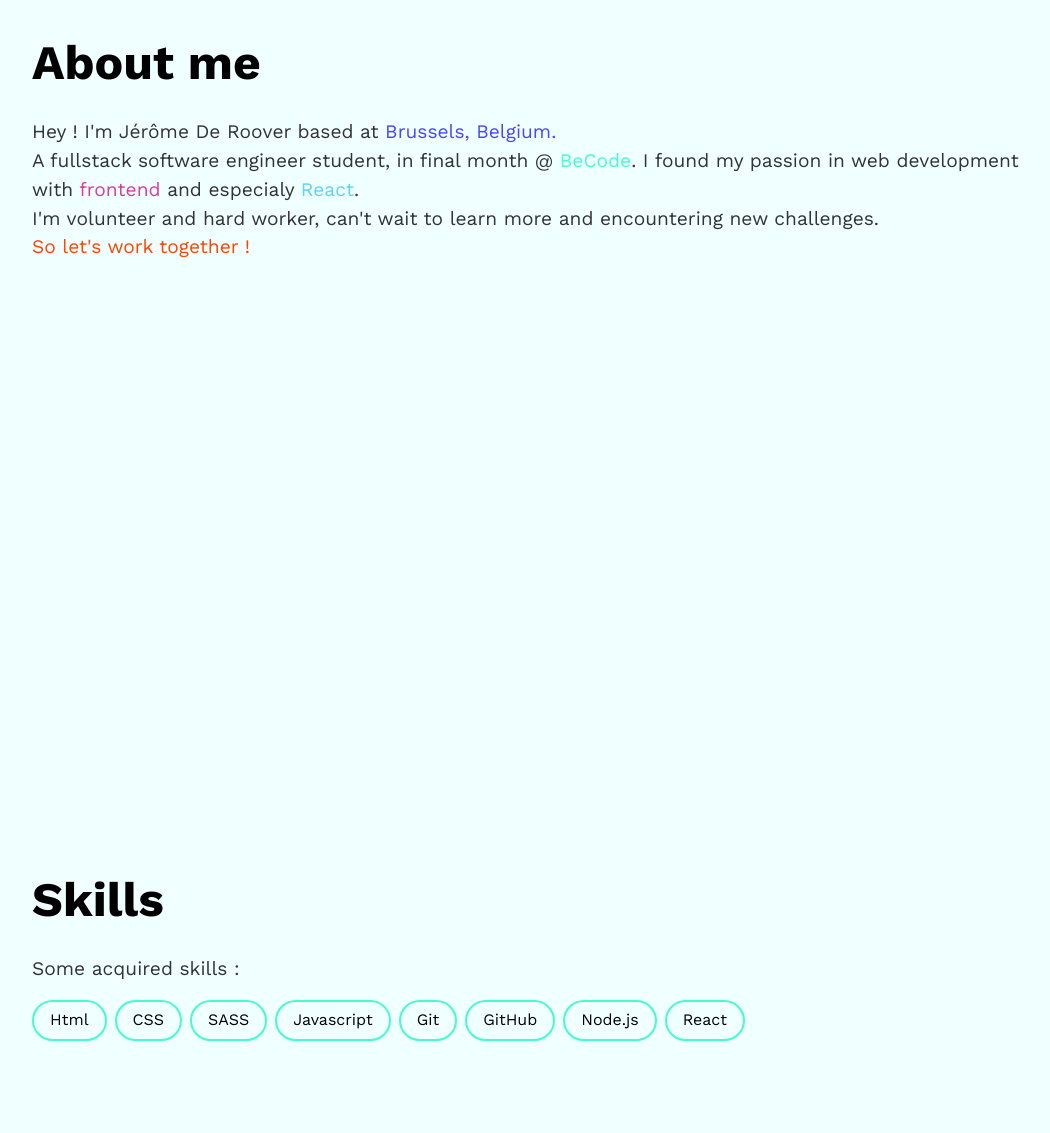
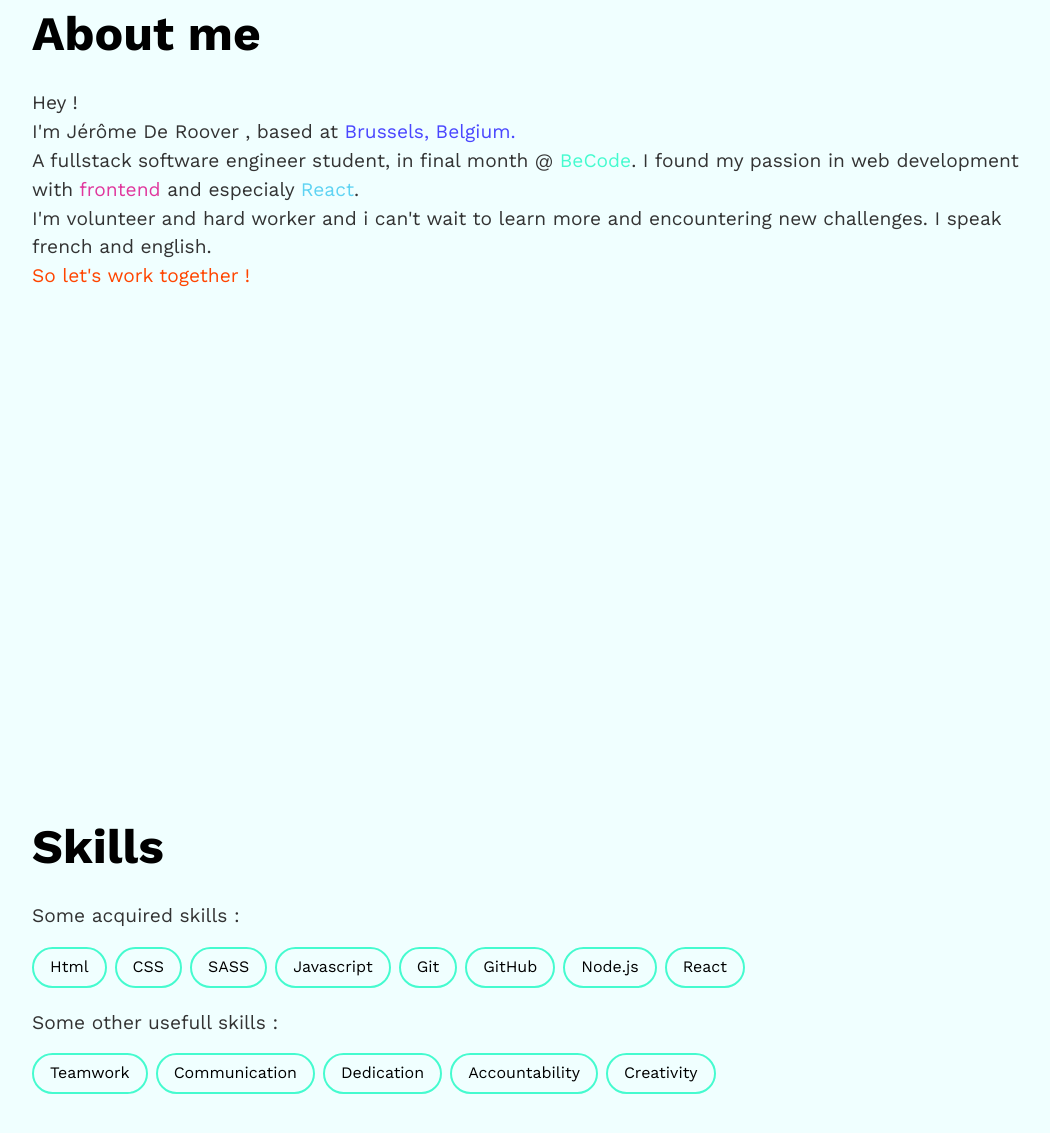
Before and after one commit to DeRooverJerome/Portfolio-final, a plain HTML site: page index.html in a window 1280 px wide. Shown: the part 1045-2178 px from the top of the page, without its empty margins (124-1174 px from the left). Drawn offline with nearby package versions, Linux system fonts and the light colour scheme.

Commit message:
adding some infos

```diff
--- a/index.html
+++ b/index.html
@@ -31,15 +31,16 @@
         <div>
             <h3>About me</h3>
             <div class="texts">
-                <p>Hey ! I'm Jérôme De Roover based at <span class="location">Brussels, Belgium.</span><br> A fullstack
+                <p>Hey ! <br>I'm Jérôme De Roover , based at <span class="location">Brussels, Belgium.</span><br> A
+                    fullstack
                     software engineer student, in
                     final month @ <span class="becode"><a href="https://www.becode.org/" target="_blank"
                             rel="noopener noreferrer"></a>BeCode</span>. I
                     found my
                     passion in web development with <span class="frontend">frontend</span> and especialy <span
                         class="react">React</span>. <br>I'm
-                    volunteer and hard worker, can't wait to learn more and encountering new challenges. <br><span
-                        class="work"> So let's work
+                    volunteer and hard worker and i can't wait to learn more and encountering new challenges. I speak
+                    french and english. <br><span class="work"> So let's work
                         together !</span></p>
             </div>
         </div>
@@ -57,6 +58,17 @@
                 <li>GitHub</li>
                 <li>Node.js</li>
                 <li>React</li>
+            </ul>
+            <br>
+        </div>
+        <div>
+            <p>Some other usefull skills :</p>
+            <ul class="skills">
+                <li>Teamwork</li>
+                <li>Communication</li>
+                <li>Dedication</li>
+                <li>Accountability</li>
+                <li>Creativity</li>
             </ul>
         </div>
     </section>
```
